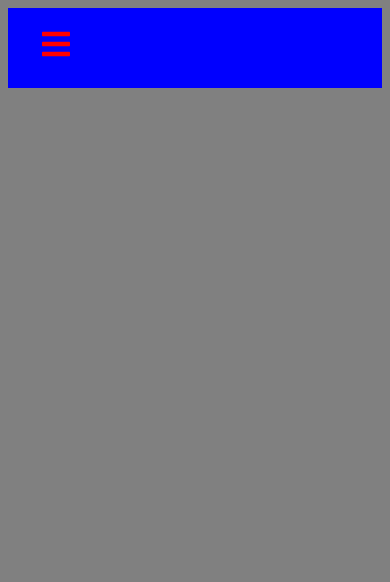
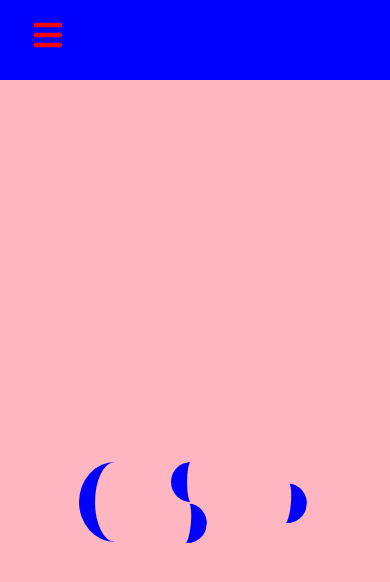
Before and after one commit to jumpybuns/freestylin-, a React app: page /css in a window 390 px wide. Shown: the top 582 px of the page. Built offline with nearby package versions, Linux system fonts and the light colour scheme.

Commit message:
hover tap on CSS2.js

```diff
--- /dev/null
+++ b/src/components/CSS FUN/CSSFun.css
@@ -0,0 +1,61 @@
+body {
+  background-color: lightPink;
+  margin: 0;
+  padding: 0;
+}
+
+.container {
+  align-items: center;
+  display: flex;
+  height: 100vh;
+  justify-content: center;
+}
+
+.c {
+  border-left: 20px solid blue;
+  box-shadow: -10px 0px 0 5px blueviolet, -20px 0px 0 6px red,
+    -30px 0px 0 7px rgba(red, 0.6);
+  border-radius: 100% 50% 50% 100% / 100%;
+  height: 200px;
+  width: 180px;
+}
+
+.s {
+  display: flex;
+  flex-direction: column;
+}
+
+.s:not(:last-of-type) {
+  margin-right: 75px;
+}
+
+.s > .c {
+  height: 100px;
+  width: 100px;
+}
+
+.s > .c:last-of-type {
+  transform: rotate(185deg) translateX(5px) translateY(-2px);
+}
+
+@media (max-width: 768px) {
+  .c {
+    height: 100px;
+    width: 90px;
+  }
+
+  .s:not(:last-of-type) {
+    margin: 0 75px 0 25px;
+  }
+
+  .s > .c {
+    height: 50px;
+    width: 50px;
+  }
+}
+
+@media (max-width: 500px) {
+  .container {
+    transform: scale(0.8);
+  }
+}
--- /dev/null
+++ b/src/components/CSS FUN/CSSFun.js
@@ -0,0 +1,22 @@
+import React, { Component } from 'react';
+import style from './CSSFun.css';
+
+export default class CSSFun extends Component {
+  render() {
+    return (
+      <div>
+        <div className={style.container}>
+          <div className={style.c}></div>
+          <div className={style.s}>
+            <div className={style.c}></div>
+            <div className={style.c}></div>
+          </div>
+          <div className={style.s}>
+            <div className={style.css}></div>
+            <div className={style.c}></div>
+          </div>
+        </div>
+      </div>
+    );
+  }
+}
--- /dev/null
+++ b/src/components/CSS2/CSS2.css
@@ -0,0 +1,57 @@
+* {
+  padding: 0;
+  margin: 0;
+  box-sizing: border-box;
+}
+
+html,
+body {
+  font-family: 'Fira Code', monospace;
+  width: 100%;
+  height: 100%;
+  font-size: 16px;
+}
+
+main {
+  display: flex;
+  height: 100%;
+  align-items: center;
+  justify-content: center;
+}
+
+p {
+  cursor: pointer;
+  position: relative;
+  display: inline-block;
+  font-size: 3rem;
+  background: linear-gradient(to bottom, #000, #000 60%, #fff 60%, #fff 100%);
+  background-clip: text;
+  -webkit-background-clip: text;
+  color: transparent;
+  background-repeat: no-repeat;
+  transition: background 0.2s ease-out;
+  white-space: nowrap;
+}
+
+span {
+  position: relative;
+}
+
+span:before {
+  content: '';
+  position: absolute;
+  left: 0;
+  right: 0;
+  height: 15px;
+  background: #000;
+  bottom: 9px;
+  transition: all 0.2s ease-out;
+}
+
+p:hover {
+  background-position: 0 11px;
+}
+
+span:hover:before {
+  transform: translateY(10px);
+}
--- /dev/null
+++ b/src/components/CSS2/CSS2.js
@@ -0,0 +1,12 @@
+import React, { Component } from 'react';
+import styles from './CSS2.css';
+
+export default class CSS2 extends Component {
+  render() {
+    return (
+      <div>
+        <p className={styles.text}>hover or tap me</p>
+      </div>
+    );
+  }
+}
--- a/src/components/Home/Home.css
+++ b/src/components/Home/Home.css
@@ -9,3 +9,7 @@
 .text1:hover {
   overflow: visible;
 }
+
+p.text2 {
+  writing-mode: vertical-rl;
+}
--- a/src/components/Home/Home.js
+++ b/src/components/Home/Home.js
@@ -7,6 +7,14 @@ export default class Home extends Component {
       <div className={styles.middle}>
         <p className={styles.text1}>This is my webpage. total skateboard</p>
         <button className={styles.btn}>HARDPUSH</button>
+        <p className={styles.text2}>
+          Boogaloo boogaloo boogaloo This paragraph contains some text. The
+          lines will break at any character.This paragraph contains some text.
+          The lines will break at any character.This paragraph contains some
+          text. The lines will break at any character.This paragraph contains
+          some text. The lines will break at any character.This paragraph
+          contains some text. The lines will break at any character.
+        </p>
       </div>
     );
   }
--- a/src/components/app/App.jsx
+++ b/src/components/app/App.jsx
@@ -4,6 +4,8 @@ import { BrowserRouter as Router, Route, Switch } from 'react-router-dom';
 import Home from '../Home/Home.js';
 import AboutMe from '../AboutMe/AboutMe.js';
 import NavBar from '../NavBar/NavBar';
+import CSSFun from '../CSS FUN/CSSFun';
+import CSS2 from '../CSS2/CSS2.js';
 
 export default class App extends Component {
   render() {
@@ -22,6 +24,16 @@ export default class App extends Component {
               path="/aboutme"
               render={(routerProps) => <AboutMe {...routerProps} />}
             />
+            <Route
+              exact
+              path="/css"
+              render={(routerProps) => <CSSFun {...routerProps} />}
+            />
+            <Route
+              exact
+              path="/css2"
+              render={(routerProps) => <CSS2 {...routerProps} />}
+            />
           </Switch>
         </Router>
       </div>
```
